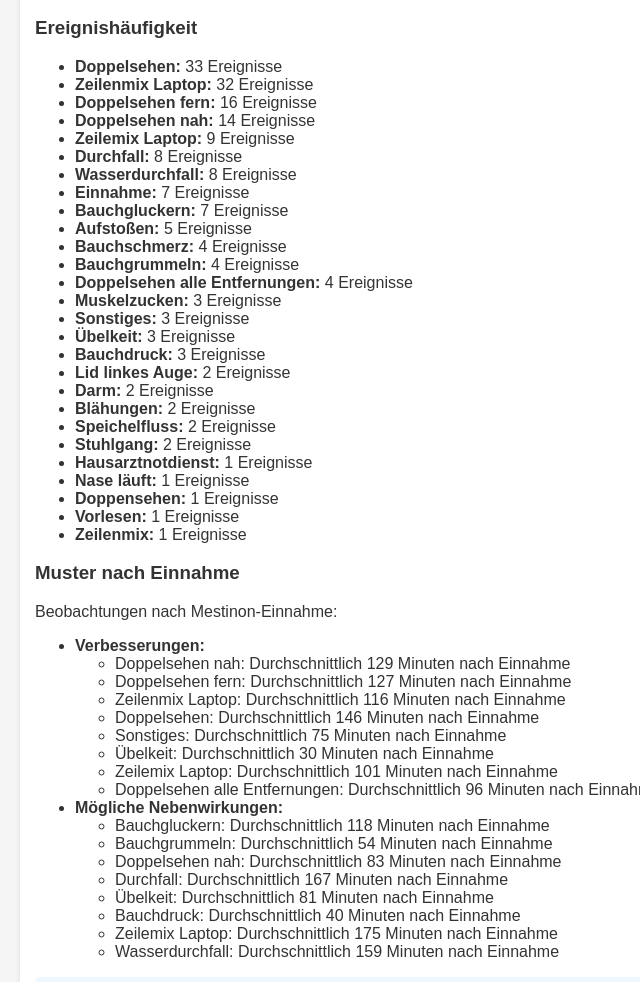
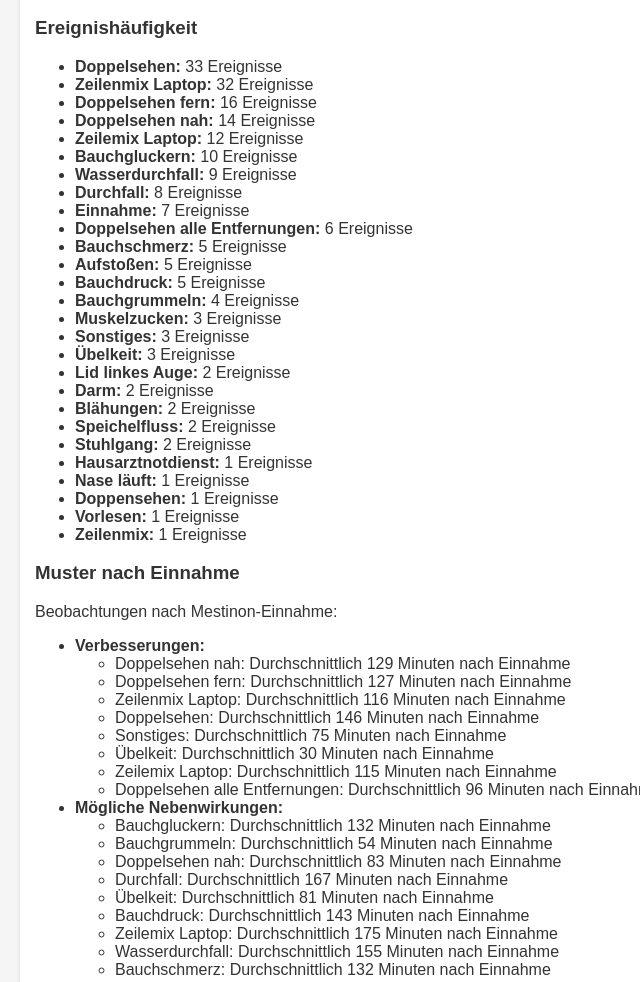
Before and after one commit to vritb/dashboard, a website: page dashboard.html in a window 1280 px wide. Shown: the part 1340-2322 px from the top of the page, without its empty margins (0-640 px from the left). Drawn offline with nearby package versions, Linux system fonts and the light colour scheme.

Commit message:
more enhancements

```diff
--- a/data/mestinon-intake-protocol.json
+++ b/data/mestinon-intake-protocol.json
@@ -240,9 +240,19 @@
     { "date": "2025-06-30 08:50", "type": "Speichelfluss", "status": "leicht" },
     { "date": "2025-06-30 08:55", "type": "Wasserdurchfall", "status": "leicht" },
     { "date": "2025-06-30 09:15", "type": "Zeilemix Laptop", "status": "leichte Besserung" },
-    { "date": "2025-06-30 19:15", "type": "Bauchschmerz", "status": "mittelstart" },
-    { "date": "2025-06-30 19:15", "type": "Bauchgluckern", "status": "mittel stark" }
-
-
+    { "date": "2025-06-30 09:15", "type": "Bauchschmerz", "status": "mittelstart" },
+    { "date": "2025-06-30 09:15", "type": "Bauchgluckern", "status": "mittel stark" },
+    { "date": "2025-06-30 09:20", "type": "Bauchgluckern", "status": "stark" },
+    { "date": "2025-06-30 09:35", "type": "Wasserdurchfall", "status": "mittel stark" },
+    { "date": "2025-06-30 09:35", "type": "Zeilemix Laptop", "status": "Besserung" },
+    { "date": "2025-06-30 09:35", "type": "Bauchschmerz", "status": "mittel stark" },
+    { "date": "2025-06-30 09:35", "type": "Doppelsehen alle Entfernungen", "status": "befriedigend" },
+    { "date": "2025-06-30 09:35", "type": "Bauchgluckern", "status": "mittel stark" },
+    { "date": "2025-06-30 10:28", "type": "Bauchgluckern", "status": "mittel stark" },
+    { "date": "2025-06-30 10:28", "type": "Bauchdruck", "status": "stark" },
+    { "date": "2025-06-30 10:28", "type": "Bauchdruck", "status": "stark" },
+    { "date": "2025-06-30 11:15", "type": "Zeilemix Laptop", "status": "gut" },
+    { "date": "2025-06-30 10:28", "type": "Zeilemix Laptop", "status": "sehr stark" },
+    { "date": "2025-06-30 11:28", "type": "Doppelsehen alle Entfernungen", "status": "stark" }
   ]
 }
```
Also changed, not shown: docs/up-to-date-protocol-analysis/protocol-analysis-2025-06-30.html (+1 -1 lines), docs/up-to-date-protocol-analysis/Wirkungskurve-2025-06-30.svg.
